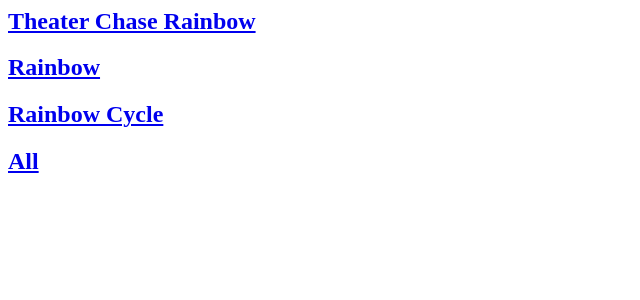
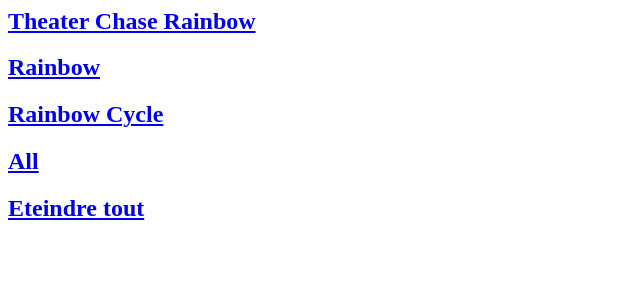
Before and after one commit to EtienneBarbier/rpi-ws2812-python-server, a Flask app: page / in a window 1280 px wide. Shown: the part 251-551 px from the top of the page, without its empty margins (0-640 px from the left). Run offline with Flask 2, Linux system fonts and the light colour scheme; parts of the project's set-up code (start-up, migrations or seed data) failed here and were passed over.

Commit message:
ajout eteindre color

```diff
--- a/templates/index.html
+++ b/templates/index.html
@@ -18,6 +18,7 @@
       <a href="/setRainbow"><h2>Rainbow</h2></a>
       <a href="/setRainbowCycle"><h2>Rainbow Cycle</h2></a>
       <a href="/setAll"><h2>All</h2></a>
+      <a href="/setFixedColor?r=0&g=0&b=0"><h2>Eteindre tout</h2></a>
 
     </body>
 </html>
```
